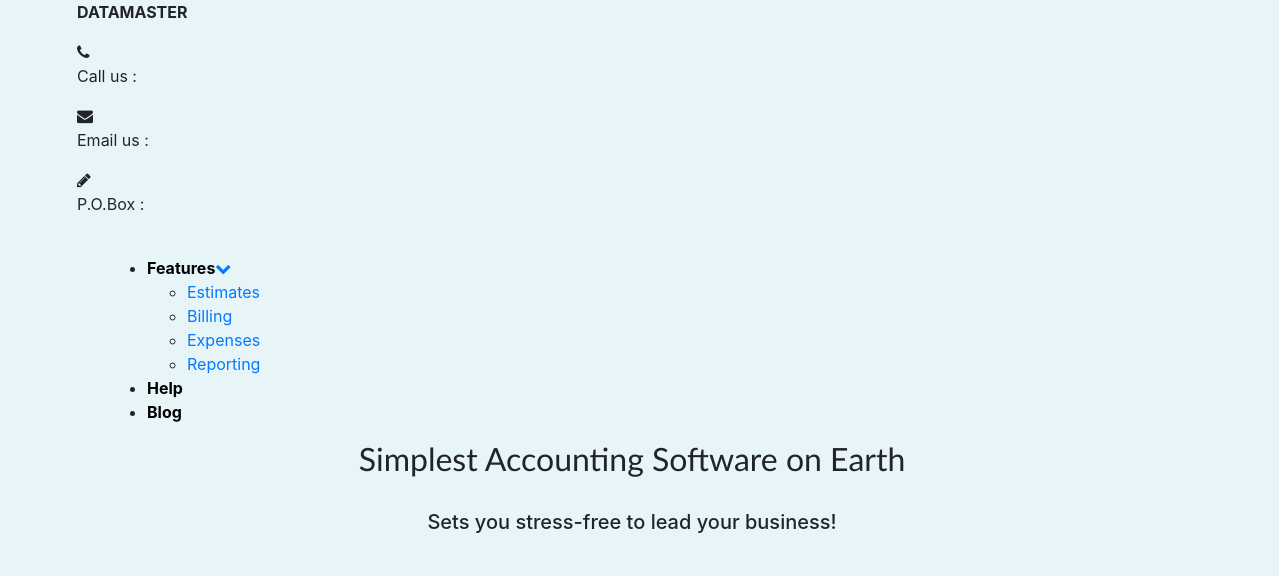
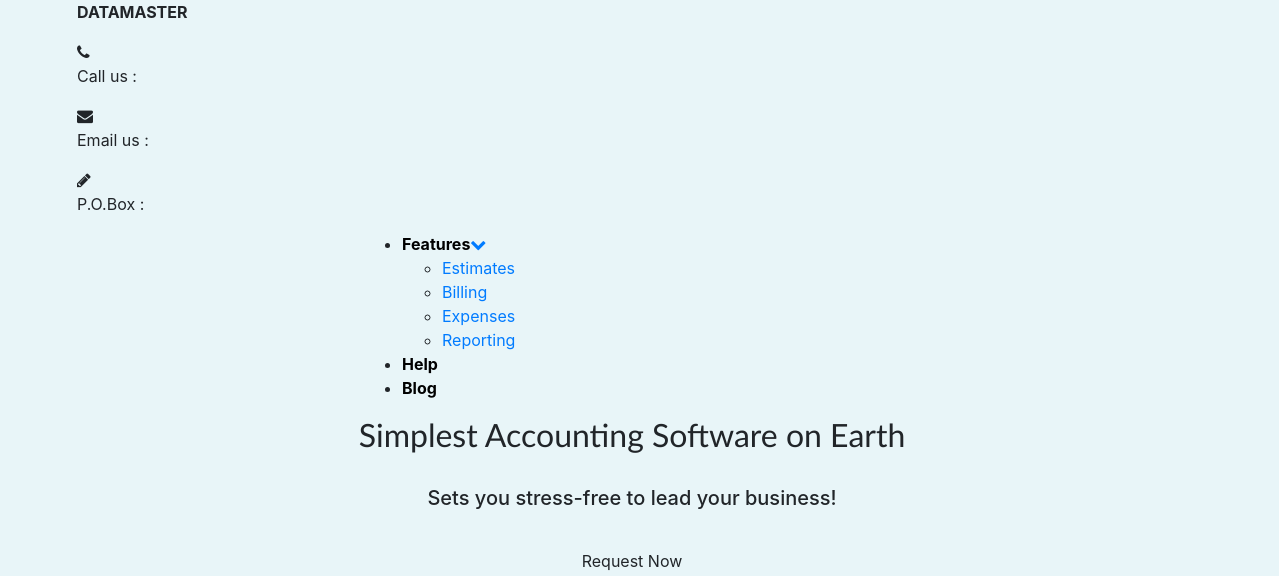
Before and after one commit to Dihfahsih1/datamaster-site, a Django app: template datamasterapp/templates/home.html in a window 1280 px wide. Shown: the top 576 px of the page. Run offline with Django 3.2, Linux system fonts and the light colour scheme; the template is opened without the code that fills it, so the values that code supplies are empty; some libraries are stand-ins or nearby versions.

Commit message:
more changes though chrome has cached the previous styling

```diff
--- a/datamasterapp/templates/base.html
+++ b/datamasterapp/templates/base.html
@@ -82,9 +82,9 @@
                     </div>
                 </div>
             </div>
-            <div class="col-lg-12 header-bottom-area" >
+            <div class="col-lg-12 header-bottom-area">
                 <div class="container">
-                    <div class="col-lg-12">
+                    <div class="row">
                         <div class="col-lg-3">
                             <div class="logo">
                                 <a href="{% url 'index' %}">
@@ -93,7 +93,7 @@
 
                             </div>
                         </div>
-                        <div class="col-lg-7">
+                        <div class="col-lg-9">
                             <div class="menu">
                                 <nav id="mobile_menu_active">
                                     <ul id="menu">
```
